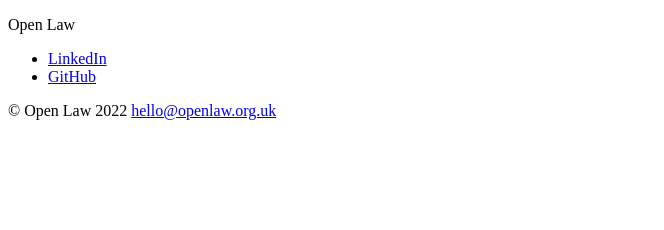
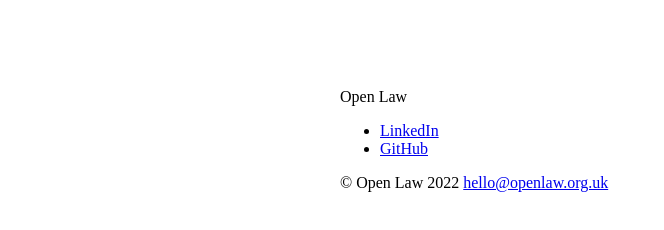
Before and after one commit to openlawuk/openlawuk.github.io, a plain HTML site: page index.html in a window 1280 px wide. Shown: the whole page, without its empty margins (0-664 px from the left). Drawn offline with Linux system fonts and the light colour scheme.

Commit message:
Update index.html

```diff
--- a/index.html
+++ b/index.html
@@ -8,8 +8,8 @@
   </head>
   <body>
     <div>
-      <div>
-        <main>
+      <div style="display: flex; flex-direction: column; min-height: 100vh">
+        <main style="max-width: 600px; margin: 64px auto 16px; width: 100%">
           <p>Open Law</p>
           <ul>
             <li>
```
